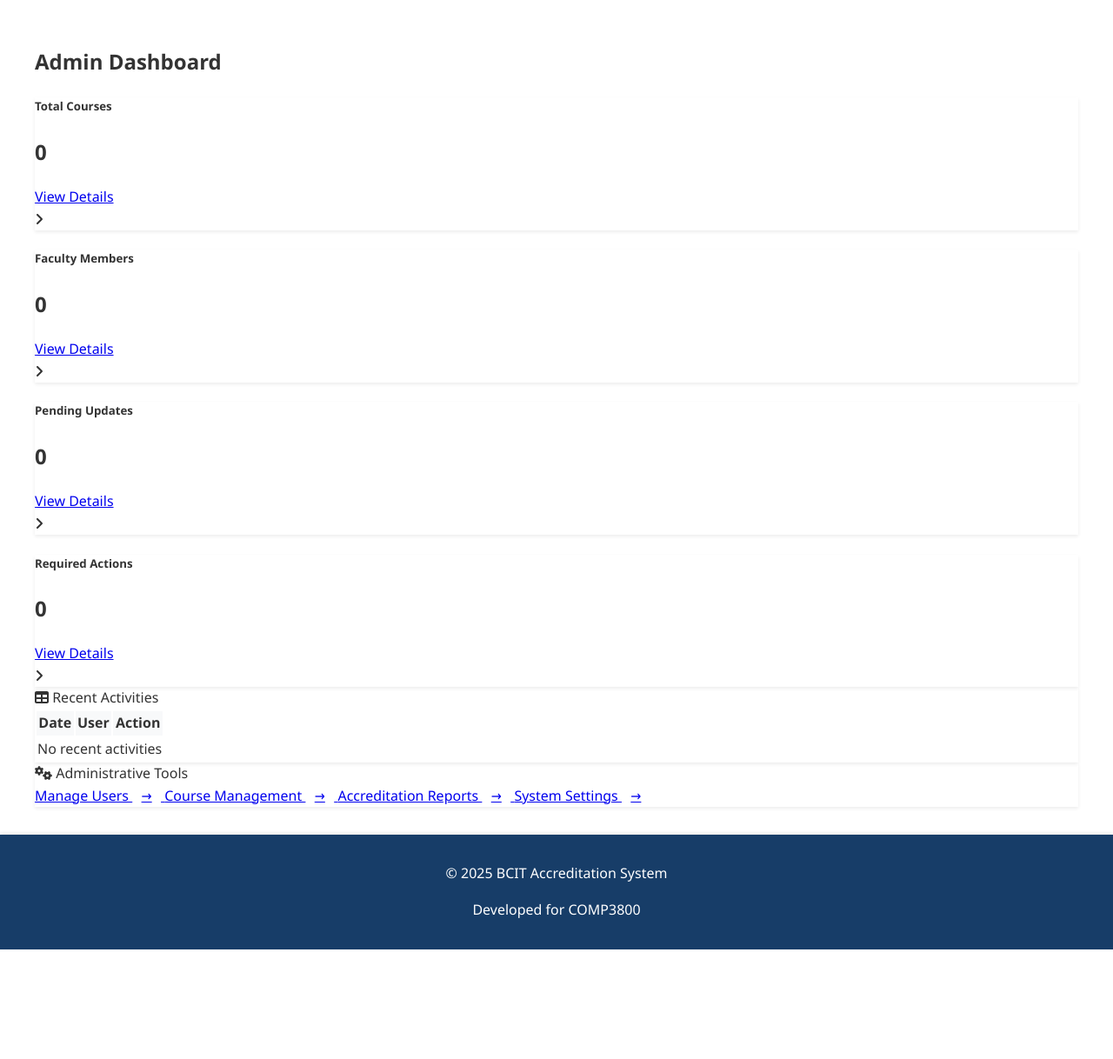
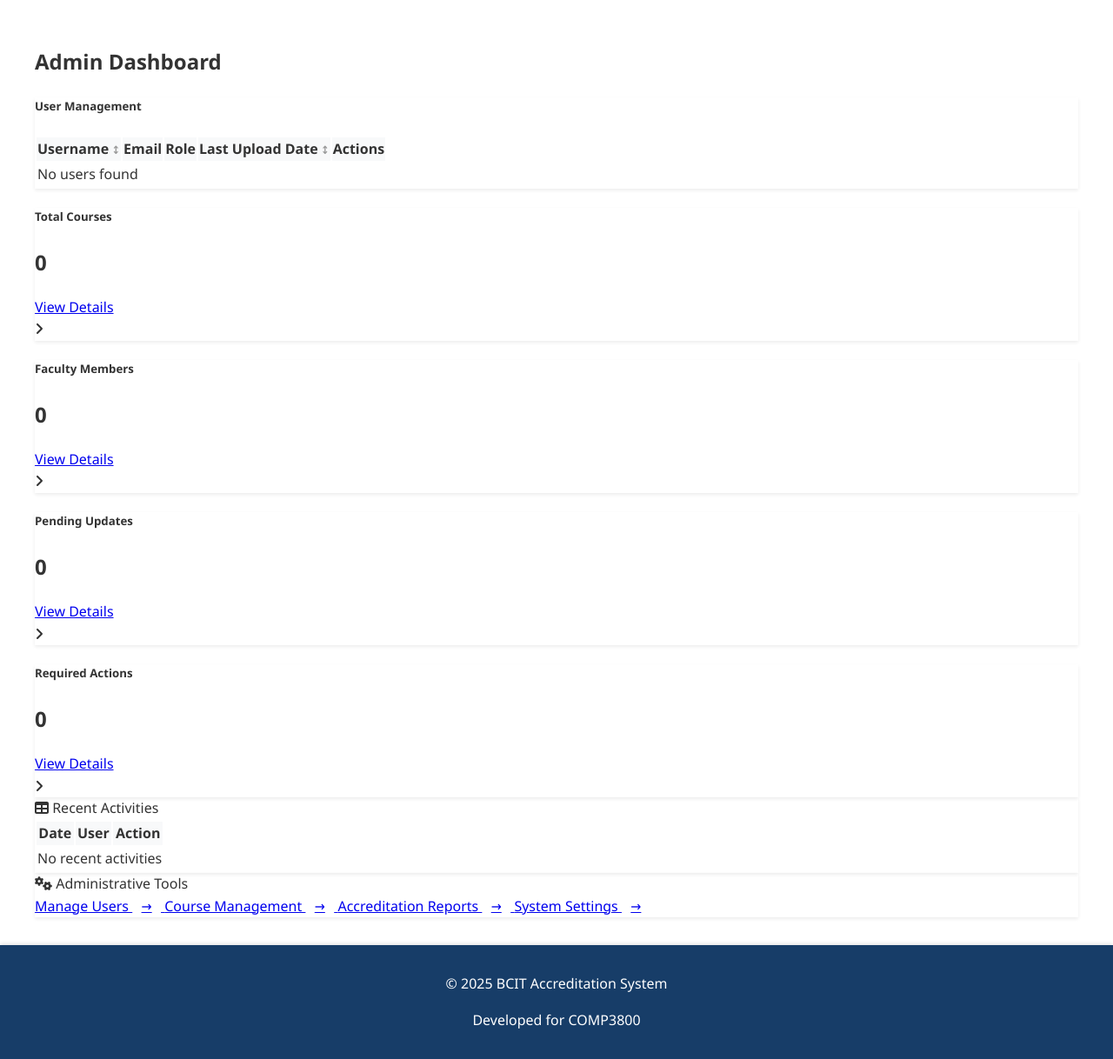
Before and after one commit to owensweet/proj1047-accreditation-db, a Django app: page /admin-dashboard/ in a window 1280 px wide. Shown: the part 166-1384 px from the top of the page at 87% size. Before the commit the page ends 1258 px from the top, so only its background shows below. Run offline with Django 5.2, Linux system fonts and the light colour scheme; the visitor is signed in with stand-in values (Sample User, id 1); data comes from the database, SQL or seed files in the repository; parts of the project's set-up code (start-up, migrations or seed data) failed here and were passed over.

Commit message:
(created admin page user table and sort function to it)

```diff
--- a/backend/accreditation/views.py
+++ b/backend/accreditation/views.py
@@ -22,7 +22,8 @@
     ProgramCI,
     AssessValidity,
     AccredReport,
-    AnnualReport
+    AnnualReport,
+    CSVUpload
 )
 
 
@@ -135,8 +136,24 @@
     """
     Display the admin dashboard (admin only)
     """
-    # Get counts for dashboard stats
+    # Get all users except the current admin
+    users = User.objects.exclude(id=request.user.id).order_by('username')
+
+    # For each user, get their last upload date
+    for user in users:
+        try:
+
+            # Assuming we have a model that tracks uploads with a user foreign key and a date field
+            last_upload = CSVUpload.objects.filter(user=user).order_by('-upload_date').first()
+            if last_upload:
+                user.last_upload = last_upload.upload_date.strftime('%Y-%m-%d')
+            else:
+                user.last_upload = None
+        except Exception:
+            user.last_upload = None
+
     context = {
+        'users': users,
         'total_courses': None,
         'total_departments': None,
         'pending_updates': None,
--- a/frontend/templates/bcit_accreditation/bcit_accred_admin.html
+++ b/frontend/templates/bcit_accreditation/bcit_accred_admin.html
@@ -10,11 +10,72 @@
     .stats-card:hover {
         transform: translateY(-5px);
     }
+
+    /* Sorting styles */
+    .sortable {
+        cursor: pointer;
+        user-select: none;
+    }
+    .sortable:hover {
+        background-color: #f0f0f0;
+    }
+    .sortable::after {
+        content: ' ↕';
+        font-size: 0.8em;
+        color: #999;
+    }
+    .sort-asc::after {
+        content: ' ↑';
+        color: #333;
+    }
+    .sort-desc::after {
+        content: ' ↓';
+        color: #333;
+    }
 </style>
 {% endblock %}
 
 {% block content %}
 <h2 class="mb-4">Admin Dashboard</h2>
+
+<!-- Replace thhis first row with a User Table -->
+<div class="card mb-4">
+    <div class="card-header bg-primary text-white">
+        <h5 class="mb-0">User Management</h5>
+    </div>
+    <div class="card-body">
+        <table class="table table-striped table-hover">
+            <thead>
+                <tr>
+                    <th class="sortable" data-sort="username">Username</th>
+                    <th>Email</th>
+                    <th>Role</th>
+                    <th class="sortable" data-sort="last_upload">Last Upload Date</th>
+                    <th>Actions</th>
+                </tr>
+            </thead>
+            <tbody id="user-table-body">
+                {% if users %}
+                    {% for user in users %}
+                        <tr>
+                            <td>{{ user.username }}</td>
+                            <td>{{ user.email }}</td>
+                            <td>{{ user.profile.role|default:"Member" }}</td>
+                            <td>{{ user.last_upload|default:"No uploads" }}</td>
+                            <td>
+                                <button class="btn btn-sm btn-outline-primary">View</button>
+                            </td>
+                        </tr>
+                    {% endfor %}
+                {% else %}
+                    <tr>
+                        <td colspan="5" class="text-center">No users found</td>
+                    </tr>
+                {% endif %}
+            </tbody>
+        </table>
+    </div>
+</div>
 
 <div class="row">
     <div class="col-md-3">
@@ -136,6 +197,75 @@
 {% block extra_js %}
 <script src="https://cdnjs.cloudflare.com/ajax/libs/font-awesome/6.4.0/js/all.min.js"></script>
 <script>
-    // Admin dashboard specific JavaScript can go here
+
+    // Handle table sorting, sort by username (ascending/descending) and last upload date (ascending/descending)
+    // Add event listeners to sortable headers and sort table when clicked
+    document.addEventListener('DOMContentLoaded', function() {
+        const tableHeaders = document.querySelectorAll('th.sortable');
+        let sortField = null;
+        let sortDirection = 'asc';
+
+        tableHeaders.forEach(header => {
+            header.addEventListener('click', function() {
+                const field = this.dataset.sort;
+
+                // Toggle direction if same field clicked again
+                if (field === sortField) {
+                    sortDirection = sortDirection === 'asc' ? 'desc' : 'asc';
+                } else {
+                    sortField = field;
+                    sortDirection = 'asc';
+                }
+
+                // Update UI to show sorting state
+                tableHeaders.forEach(h => {
+                    h.classList.remove('sort-asc', 'sort-desc');
+                });
+
+                this.classList.add(sortDirection === 'asc' ? 'sort-asc' : 'sort-desc');
+
+                // Sort the table
+                sortTable(field, sortDirection);
+            });
+        });
+
+        function sortTable(field, direction) {
+            const tbody = document.getElementById('user-table-body');
+            const rows = Array.from(tbody.querySelectorAll('tr'));
+
+            if (rows.length <= 1) return; // No need to sort if only one or no rows
+
+            rows.sort((a, b) => {
+                let valueA, valueB;
+
+                if (field === 'username') {
+                    valueA = a.cells[0].textContent.trim().toLowerCase();
+                    valueB = b.cells[0].textContent.trim().toLowerCase();
+                } else if (field === 'last_upload') {
+                    // Handle "No uploads" text
+                    const dateA = a.cells[3].textContent.trim();
+                    const dateB = b.cells[3].textContent.trim();
+
+                    valueA = dateA === 'No uploads' ? '1900-01-01' : dateA;
+                    valueB = dateB === 'No uploads' ? '1900-01-01' : dateB;
+                }
+
+                // Standard comparison
+                if (valueA < valueB) return direction === 'asc' ? -1 : 1;
+                if (valueA > valueB) return direction === 'asc' ? 1 : -1;
+                return 0;
+            });
+
+            // Remove all rows from table
+            while (tbody.firstChild) {
+                tbody.removeChild(tbody.firstChild);
+            }
+
+            // Add sorted rows
+            rows.forEach(row => {
+                tbody.appendChild(row);
+            });
+        }
+    });
 </script>
 {% endblock %}
--- a/frontend/templates/bcit_accreditation/bcit_accred_f1_course_and_ga.html
+++ b/frontend/templates/bcit_accreditation/bcit_accred_f1_course_and_ga.html
@@ -159,6 +159,9 @@
           <label for="assessmentMaxScore">Assessment max score points</label>
           <input type="number" id="assessmentMaxScore" name="assessmentMaxScore" min="0" step="0.1" required>
 
+          <label for="assessmentTotalScore">Assessment total score</label>
+          <input type="number" id="assessmentTotalScore" name="assessmentTotalScore" min="0" step="0.1" required>
+
           <label for="gaiWeight">GAI weight (%of assessment)</label>
           <input type="number" id="gaiWeight" name="gaiWeight" min="0" max="100" required>
 
```
